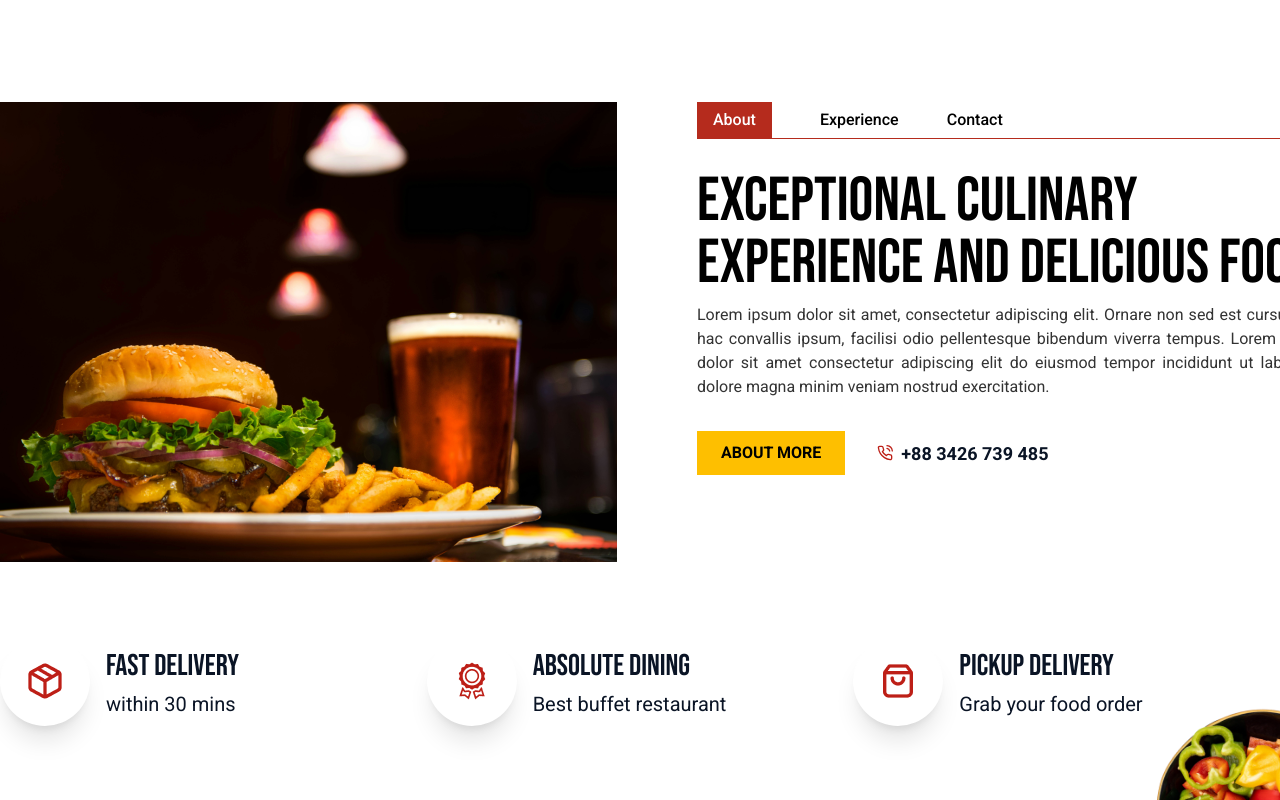
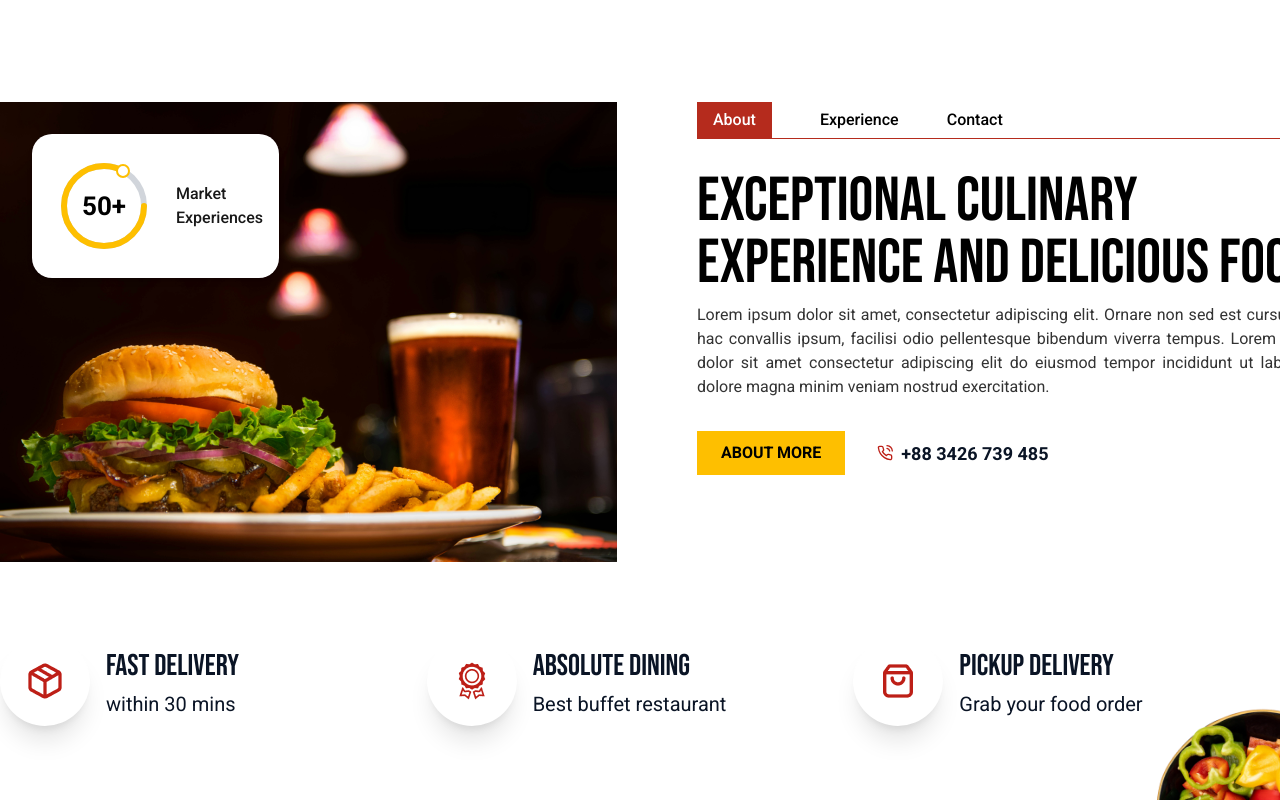
Before and after one commit to mdrony5134/Resturant_Project, a React (Vite) app: page / in a window 1280 px wide. Shown: the part 860-1660 px from the top of the page. Built offline with nearby package versions, Linux system fonts and the light colour scheme.

Commit message:
some designe updated

```diff
--- a/src/components/About/About.jsx
+++ b/src/components/About/About.jsx
@@ -7,10 +7,58 @@ const About = () => {
     <div className="max-w-7xl lg:mx-auto pt-[30px] md:[60px] lg:pt-[120px] mx-5">
       <div className="flex gap-10 lg:gap-20 flex-col md:flex-col lg:flex-row">
         <img
-          className="lg:h-[460px] h-full"
+          className="lg:h-[460px] h-full w-full"
           src="/images/aboutImage.png"
           alt="about image"
         />
+
+        <div className="flex items-center justify-center absolute mt-7 ml-4 sm:mt-4 lg:mt-8 sm:ml-2 lg:ml-8">
+          <div className="flex items-center space-x-4 bg-white p-4 rounded-[20px] shadow-md w-auto">
+            <div className="relative flex items-center justify-center w-24 h-24 lg:w-28 lg:h-28">
+              <svg className="w-full h-full absolute top-0 left-0">
+                <circle
+                  className="text-gray-300"
+                  cx="50%"
+                  cy="50%"
+                  r="40"
+                  strokeWidth="6"
+                  fill="none"
+                  stroke="currentColor"
+                />
+                <circle
+                  className="text-[#FEBF00]"
+                  cx="50%"
+                  cy="50%"
+                  r="40"
+                  strokeWidth="6"
+                  fill="none"
+                  stroke="currentColor"
+                  strokeDasharray="301.2"
+                  strokeDashoffset="90.62"
+                  strokeLinecap="round"
+                />
+
+                <circle
+                  cx="75"
+                  cy="21"
+                  r="6"
+                  fill="white"
+                  stroke="#FEBF00"
+                  strokeWidth="2"
+                />
+              </svg>
+
+              <div className="absolute font-semibold text-[20px] lg:text-[26px]">
+                50+
+              </div>
+            </div>
+            <div className="font-medium text-[#181818]">
+              <p className="text-sm sm:text-xs lg:text-base">Market</p>
+              <p className="text-sm sm:text-xs lg:text-base">Experiences</p>
+            </div>
+          </div>
+        </div>
+
         <div>
           <div className="flex gap-6 lg:gap-12 font-medium border-b border-[#B52B1D] lg:w-[629px] w-full">
             <button
@@ -84,8 +132,12 @@ const About = () => {
         </div>
       </div>
       <div className="lg:absolute lg:right-0 lg:-bottom-[1000px] hidden lg:block">
-          <img className="lg:w-[200px] w-full" src="/images/aboutimg.png" alt="about image" />
-        </div>
+        <img
+          className="lg:w-[200px] w-full"
+          src="/images/aboutimg.png"
+          alt="about image"
+        />
+      </div>
     </div>
   );
 };
--- a/src/components/PopularFood/PopularFoods.jsx
+++ b/src/components/PopularFood/PopularFoods.jsx
@@ -11,6 +11,8 @@ import PopularFoodCard from "./PopularFoodCard";
 import { Autoplay } from "swiper/modules";
 
 const PopularFoods = () => {
+
+  // food items data
   const foodItems = [
     {
       image: "/foodImage/burger.png",
```
